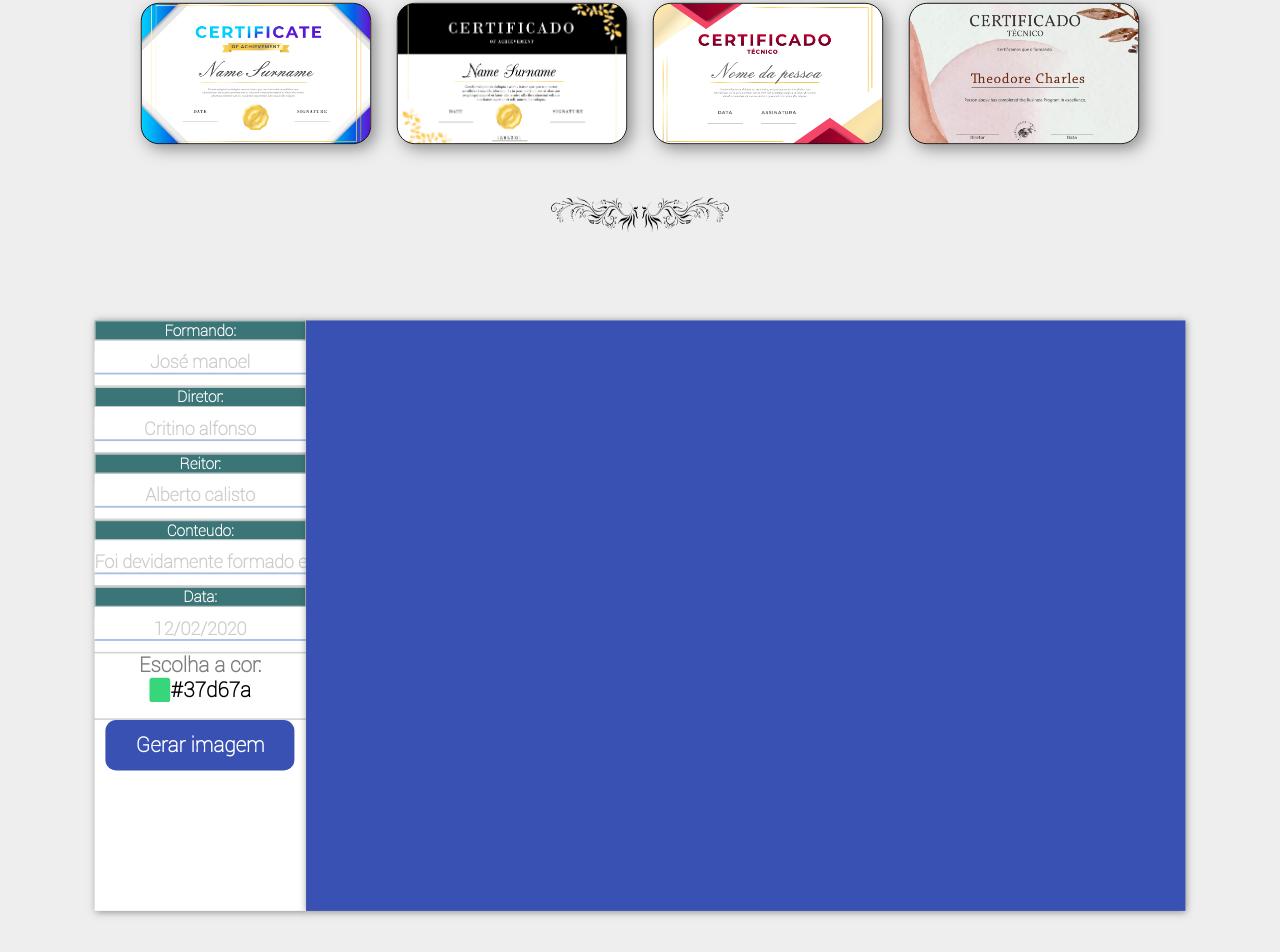
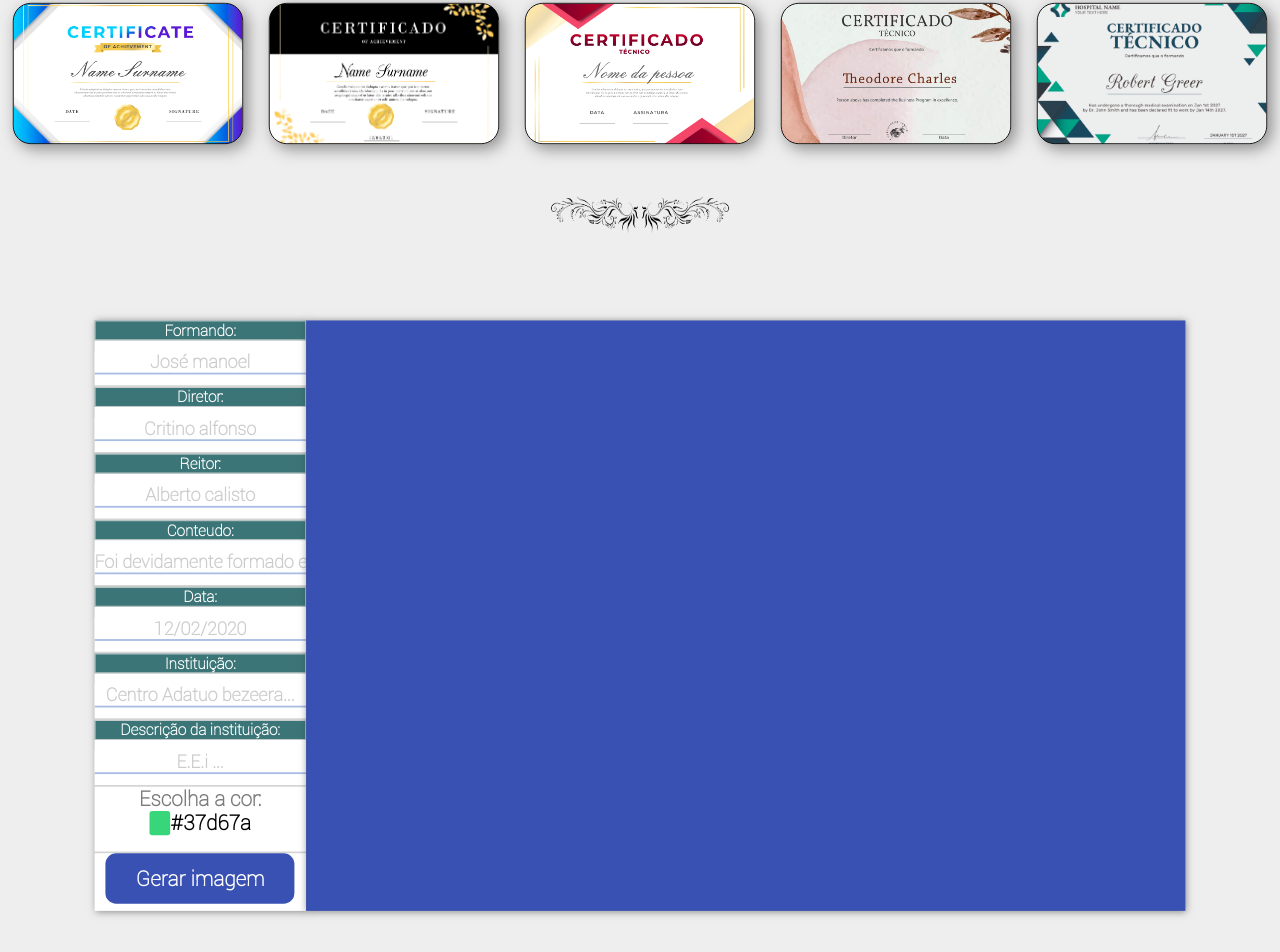
Before and after one commit to vitorfail/certificado, a React (Create React App) app: page / in a window 1280 px wide. Shown: the part 502-1454 px from the top of the page. Built offline with nearby package versions, Linux system fonts and the light colour scheme.

Commit message:
5 estilo adicionado sem bug

```diff
--- a/src/componentes/Conteudo/index.js
+++ b/src/componentes/Conteudo/index.js
@@ -4,6 +4,7 @@ import Cert1 from '../../certificado1.jpg'
 import Cert2 from '../../certificado2.jpg'
 import Cert3 from '../../certificado3.jpg'
 import Cert4 from '../../certificado4.jpg'
+import Cert5 from '../../certificado5.jpg'
 
 import axios from 'axios'
 import Dow from '../../dowload.png'
@@ -22,6 +23,8 @@ export default function Conteudo(){
     const [data, setdata] = useState(' ')
     const [conteudo, setconteudo] = useState(' ')
     const [tipo, settipo] = useState('tipo2')
+    const [instituicao, setinstituicao] = useState(' ')
+    const [descri, setdescri] = useState(' ')
     const [rgb, setrgb] = useState("#37d67a");
     const [showpicker, setshowpicker] = useState(false)
     useEffect(() =>{
@@ -64,6 +67,8 @@ export default function Conteudo(){
         reitor:reitor,
         data:data,
         conteudo:filtroConteudo(conteudo),
+        instituicao:instituicao,
+        descri: descri,
          tipo:tipo,
         rgb:hexToRgb(rgb)},
         {responseType: 'blob'})
@@ -115,6 +120,12 @@ export default function Conteudo(){
                     backgroundRepeat:'no-repeat',
                     backgroundSize:'cover'}} alt='Certificado3'>
                 </button>
+                <button className='modelo' onClick={() => settipo('tipo5')}
+                    style={{background:'url('+Cert5+')',
+                    backgroundPosition:'center',
+                    backgroundRepeat:'no-repeat',
+                    backgroundSize:'cover'}} alt='Certificado3'>
+                </button>
             </div>
             <div className='estilo'>
                     <img alt='style' src={Est2}></img>
@@ -153,6 +164,18 @@ export default function Conteudo(){
                         </div>
                     </div>
                     <div className='box'>
+                        <h3>Instituição: </h3>
+                        <div className='linha'>
+                            <input onChange={(event) => setinstituicao(event.target.value)} placeholder='Centro Adatuo bezeera...'></input>
+                        </div>
+                    </div>
+                    <div className='box'>
+                        <h3>Descrição da instituição: </h3>
+                        <div className='linha'>
+                            <input onChange={(event) => setdescri(event.target.value)} placeholder='E.E.i ...'></input>
+                        </div>
+                    </div>
+                    <div className='box'>
                         <h1>Escolha a cor:</h1>
                         <h4 className='selecionarRgb' onClick={() => mostrarpicker()}><div style={{background:rgb}} className='cor'></div>{rgb}</h4>
                     </div>
```
Also changed, not shown: src/certificado5.jpg (added).
